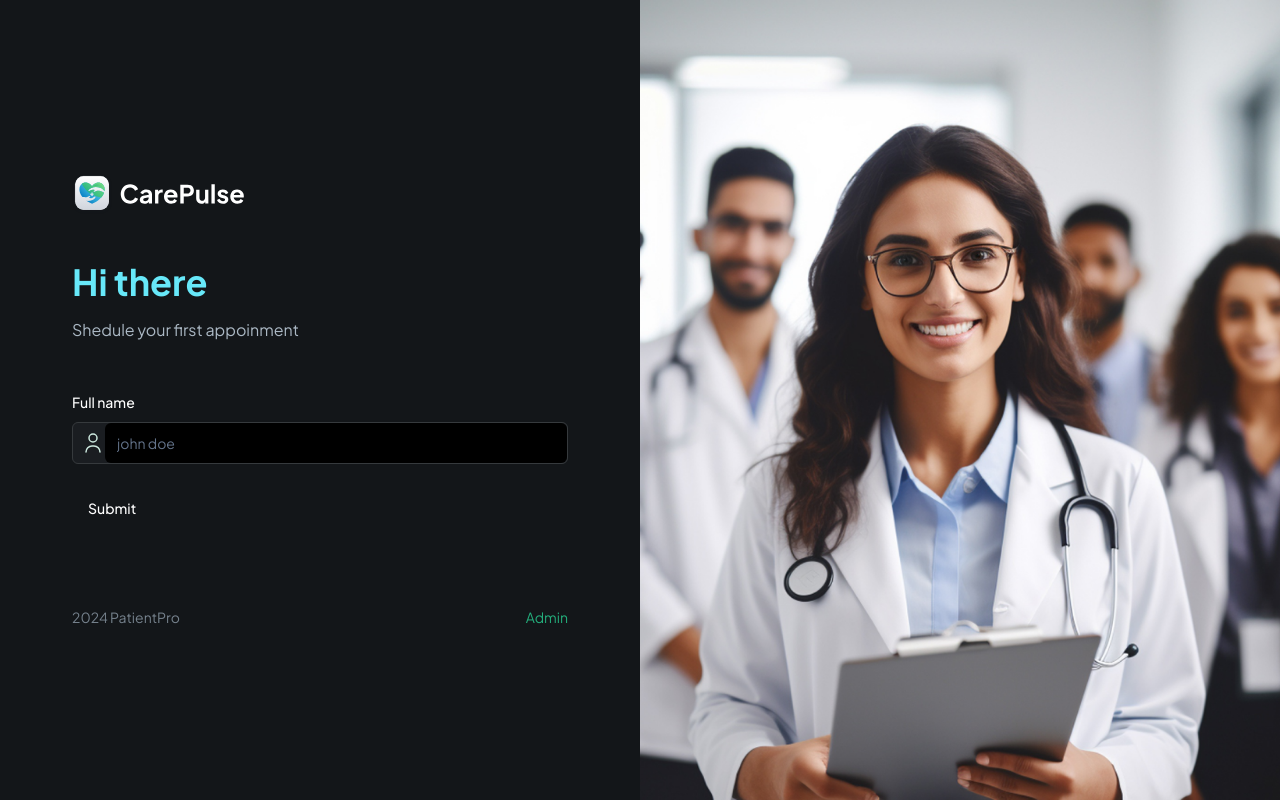
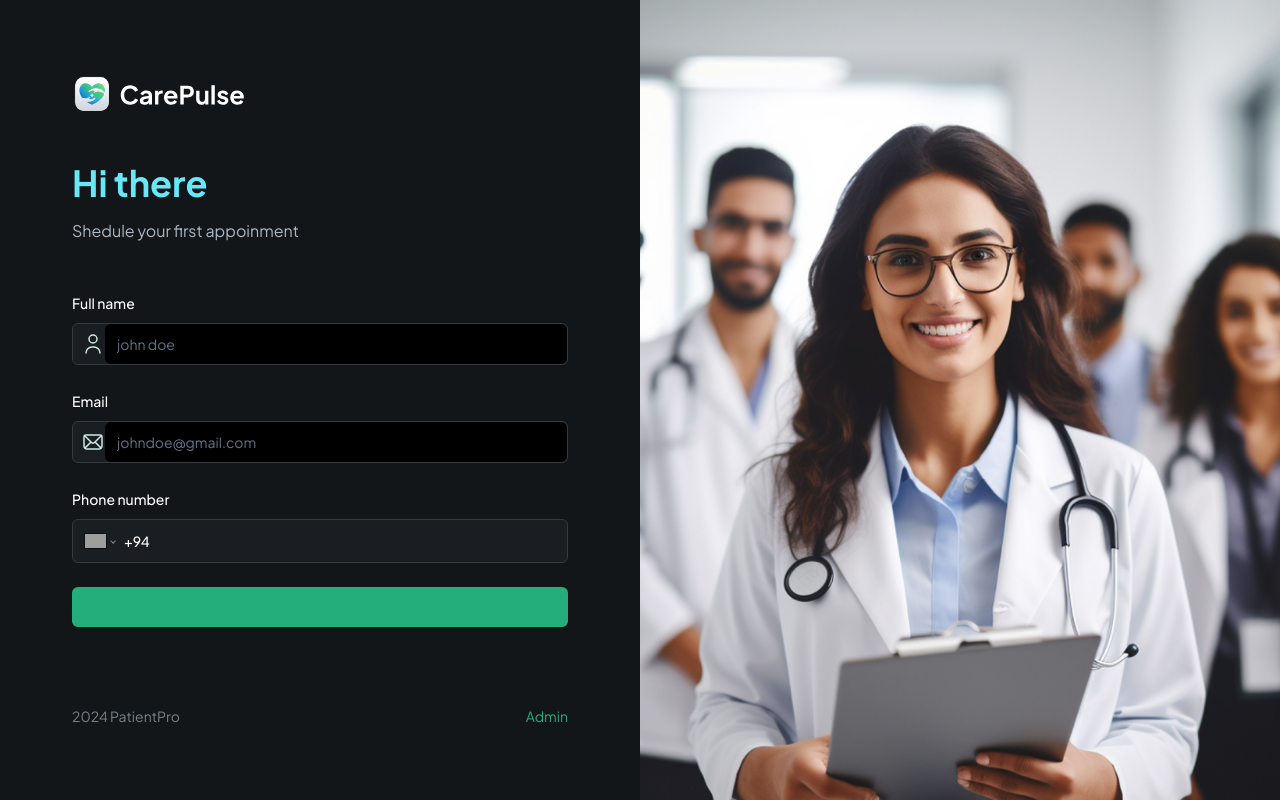
Before and after one commit to PethumSandaruwan/PatientPro-Care-Solutions, a Next.js app: page / in a window 1280 px wide. Built offline with nearby package versions, Linux system fonts and the light colour scheme; grey boxes are pictures that could not be loaded.

Commit message:
update patient form

```diff
--- a/components/forms/PatientForm.tsx
+++ b/components/forms/PatientForm.tsx
@@ -7,6 +7,7 @@ import { Button } from "@/components/ui/button";
 import {Form} from "@/components/ui/form";
 import { Input } from "@/components/ui/input";
 import CustomFormField from '@/components/CustomFormField'
+import SubmitButton from "../SubmitButton";
 
 export enum FormFieldType{
   INPUT='input',
@@ -17,6 +18,7 @@ export enum FormFieldType{
   SELECT='select',
   SKELETON='skeleton',
 }
+
 
 // Define the form schema
 const formSchema = z.object({
@@ -58,7 +60,26 @@ const PatientForm = () => {
         iconAlt="user"
         />
 
-        <Button type="submit" className="text-white">Submit</Button>
+          <CustomFormField
+        fieldType={FormFieldType.INPUT}
+        control={form.control}
+        name="email"
+        label="Email"
+        placeholder="johndoe@gmail.com"
+        iconSrc="/assets/icons/email.svg"
+        iconAlt="user"
+        />
+          <CustomFormField
+        fieldType={FormFieldType.PHONE_INPUT}
+        control={form.control}
+        name="phone"
+        label="Phone number"
+        placeholder="0123456789"
+        iconSrc="/assets/icons/user.svg"
+        iconAlt="user"
+        />
+
+    <SubmitButton ></SubmitButton>
       </form>
     </Form>
   );
```
